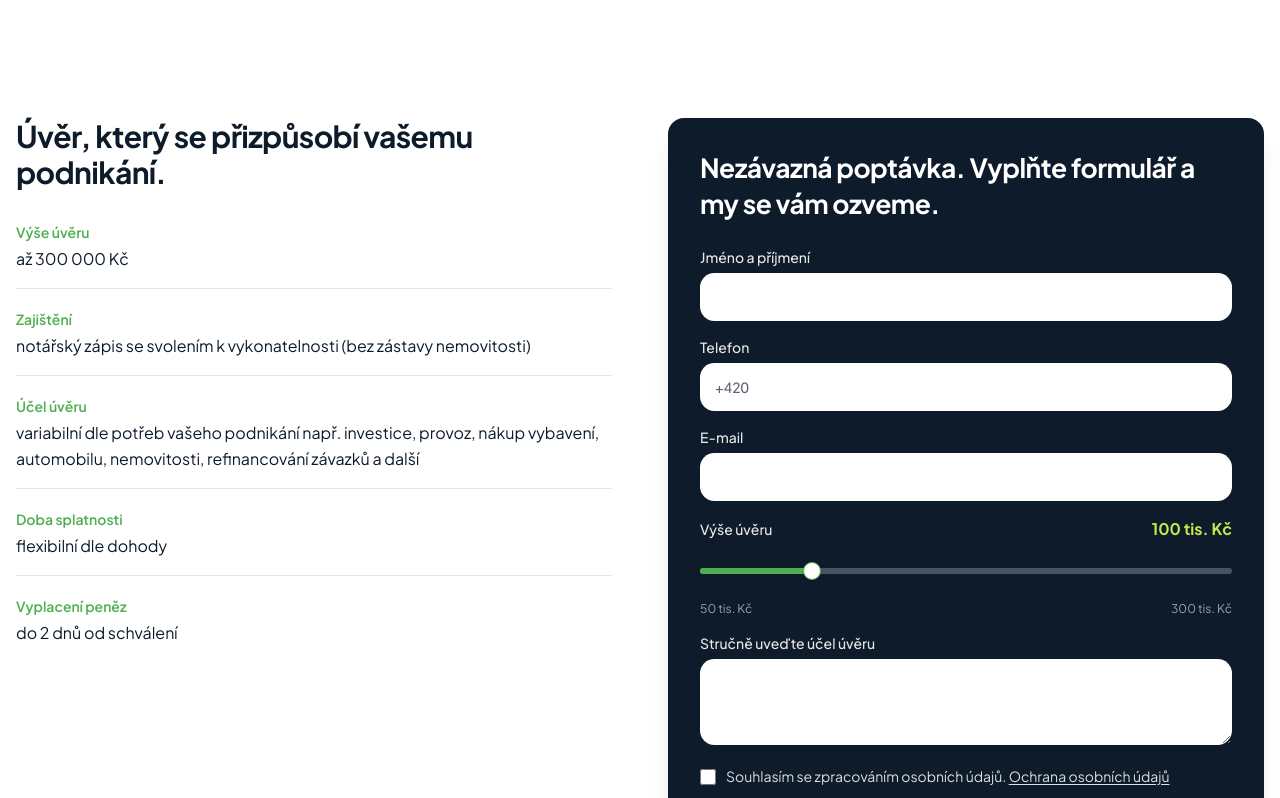
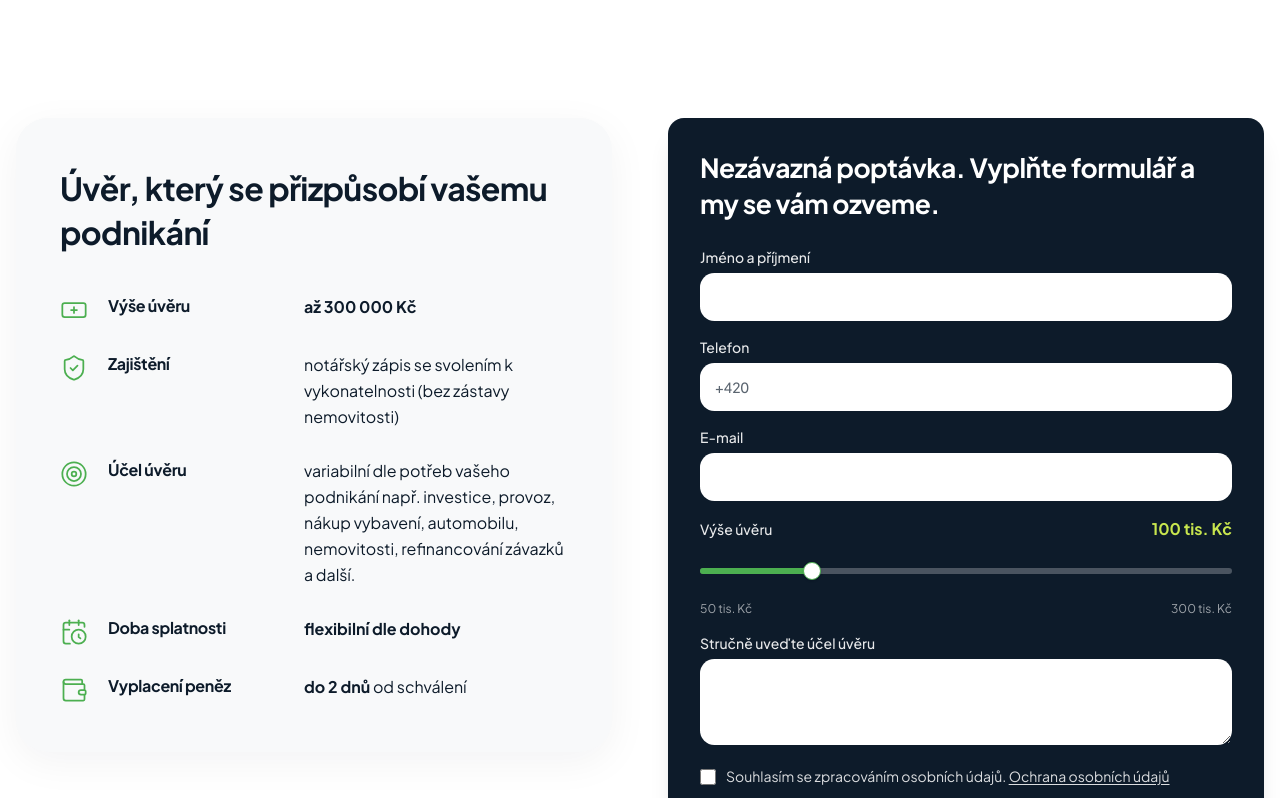
Before and after one commit to kapusnak/penizebezzastavy, a Next.js app: page / in a window 1280 px wide. Shown: the part 722-1520 px from the top of the page. Built offline with nearby package versions, Linux system fonts and the light colour scheme; no server answers.

Commit message:
Match the loan terms section to the original mockup.
Restyle the params list as a rounded light card with green outline icons and aligned label/value columns.

Co-authored-by: kapusnak <kapusnak@users.noreply.github.com>

```diff
--- a/app/page.tsx
+++ b/app/page.tsx
@@ -1,14 +1,20 @@
+import type { ReactNode } from "react"
 import Link from "next/link"
 import {
   ArrowRight,
+  CalendarClock,
   CheckCircle2,
   FileText,
   Home,
   Lock,
   Shield,
+  ShieldCheck,
+  Target,
   TimerReset,
   Users,
+  Wallet,
   X,
+  type LucideIcon,
 } from "lucide-react"
 
 import { Footer } from "@/components/footer"
@@ -51,20 +57,61 @@ const BENEFITS = [
   },
 ] as const
 
-const PARAMS = [
-  { label: "Výše úvěru", value: "až 300 000 Kč" },
+function BanknotePlus({ className, strokeWidth = 1.5 }: { className?: string; strokeWidth?: number }) {
+  return (
+    <svg
+      xmlns="http://www.w3.org/2000/svg"
+      viewBox="0 0 24 24"
+      fill="none"
+      stroke="currentColor"
+      strokeWidth={strokeWidth}
+      strokeLinecap="round"
+      strokeLinejoin="round"
+      className={className}
+      aria-hidden
+    >
+      <rect width="20" height="12" x="2" y="6" rx="2" />
+      <path d="M12 9.5v5M9.5 12h5" />
+    </svg>
+  )
+}
+
+const PARAMS: {
+  icon: LucideIcon | typeof BanknotePlus
+  label: string
+  value: ReactNode
+}[] = [
   {
+    icon: BanknotePlus,
+    label: "Výše úvěru",
+    value: <span className="font-bold">až 300 000 Kč</span>,
+  },
+  {
+    icon: ShieldCheck,
     label: "Zajištění",
     value: "notářský zápis se svolením k vykonatelnosti (bez zástavy nemovitosti)",
   },
   {
+    icon: Target,
     label: "Účel úvěru",
     value:
-      "variabilní dle potřeb vašeho podnikání např. investice, provoz, nákup vybavení, automobilu, nemovitosti, refinancování závazků a další",
+      "variabilní dle potřeb vašeho podnikání např. investice, provoz, nákup vybavení, automobilu, nemovitosti, refinancování závazků a další.",
   },
-  { label: "Doba splatnosti", value: "flexibilní dle dohody" },
-  { label: "Vyplacení peněz", value: "do 2 dnů od schválení" },
-] as const
+  {
+    icon: CalendarClock,
+    label: "Doba splatnosti",
+    value: <span className="font-bold">flexibilní dle dohody</span>,
+  },
+  {
+    icon: Wallet,
+    label: "Vyplacení peněz",
+    value: (
+      <>
+        <span className="font-bold">do 2 dnů</span> od schválení
+      </>
+    ),
+  },
+]
 
 const AUDIENCE = [
   "Podnikatelé a OSVČ.",
@@ -169,15 +216,21 @@ export default function HomePage() {
 
       <section id="podminky" className="scroll-mt-28 bg-white py-16 md:py-20">
         <div className="container mx-auto grid items-start gap-10 px-4 lg:grid-cols-2 lg:gap-14">
-          <div>
-            <h2 className="font-display text-2xl font-bold text-primary md:text-3xl">
-              Úvěr, který se přizpůsobí vašemu podnikání.
+          <div className="rounded-[2rem] bg-background px-7 py-9 shadow-[0_10px_40px_rgba(13,27,42,0.05)] sm:px-9 sm:py-10 md:px-11 md:py-12">
+            <h2 className="font-display text-[1.65rem] leading-snug font-bold text-primary md:text-[2rem]">
+              Úvěr, který se přizpůsobí vašemu podnikání
             </h2>
-            <dl className="mt-8 space-y-5">
+            <dl className="mt-8 space-y-6 md:mt-10 md:space-y-7">
               {PARAMS.map((item) => (
-                <div key={item.label} className="border-b border-border pb-4 last:border-0">
-                  <dt className="text-sm font-semibold text-accent">{item.label}</dt>
-                  <dd className="mt-1 leading-relaxed text-foreground">{item.value}</dd>
+                <div
+                  key={item.label}
+                  className="grid grid-cols-[auto_1fr] items-start gap-x-3.5 gap-y-1 sm:grid-cols-[auto_11rem_minmax(0,1fr)] sm:gap-x-5"
+                >
+                  <span className="mt-0.5 inline-flex text-accent">
+                    <item.icon className="h-7 w-7" strokeWidth={1.5} aria-hidden />
+                  </span>
+                  <dt className="font-display font-bold text-primary">{item.label}</dt>
+                  <dd className="col-start-2 leading-relaxed text-primary sm:col-start-3">{item.value}</dd>
                 </div>
               ))}
             </dl>
```
